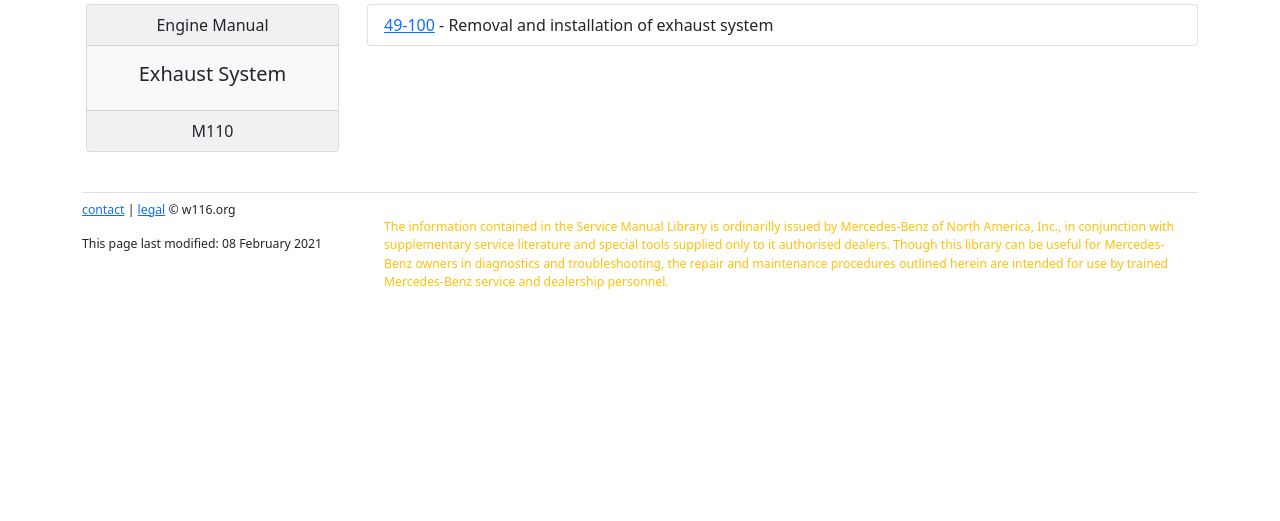
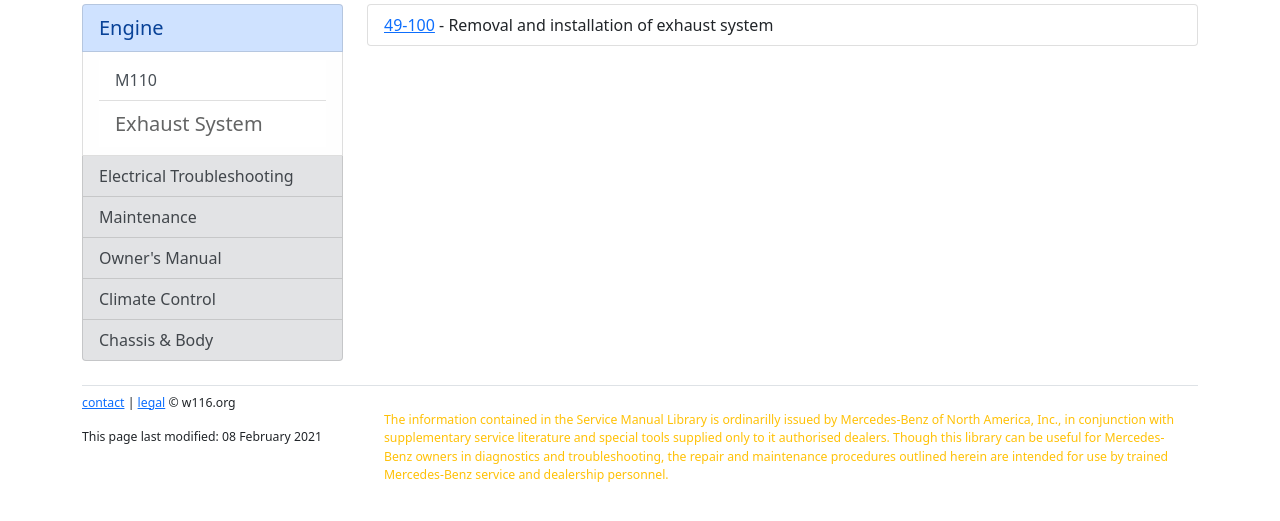
Before and after one commit to W116org/handbook, a Jekyll site: the page built from Engine/110/49-Exhaust.html, in a window 1280 px wide, cut to the strip 220-741 px from the top of the page. Built offline with Jekyll 4.4.1, drawn with Linux system fonts in a browser that asks for light colours; comment, search, counter and statistics services are not loaded.

Commit message:
Update 49-Exhaust.html

```diff
--- a/Engine/110/49-Exhaust.html
+++ b/Engine/110/49-Exhaust.html
@@ -8,12 +8,17 @@
 
 <div class="row">
   <div class="col-xs-12 col-md-3">
-    <div class="card text-center text-dark bg-light mb-3 mx-1">
-      <div class="card-header">Engine Manual</div>
-      <div class="card-body">
-          <h5 class="card-title">Exhaust System</h5>
+    <div class="list-group">
+      <a href="/Engine/" class="list-group-item list-group-item-primary lead list-group-item-action">Engine</a>
+      <div class="list-group-item list-group-item-light list-group list-group-flush">
+        <a href="/Engine/110/" class="list-group-item list-group-item-action">M110</a>
+        <div class="list-group-item lead">Exhaust System</div>
       </div>
-      <div class="card-footer">M110</div>
+      <a href="/ETM/" class="list-group-item list-group-item-secondary list-group-item-action">Electrical Troubleshooting</a>
+      <a href="/Maintenance/" class="list-group-item list-group-item-secondary list-group-item-action">Maintenance</a>
+      <a href="/OM/" class="list-group-item list-group-item-secondary list-group-item-action">Owner's Manual</a>
+      <a href="/Climate/" class="list-group-item list-group-item-secondary list-group-item-action">Climate Control</a>
+      <a href="/Chassis/" class="list-group-item list-group-item-secondary list-group-item-action">Chassis &amp; Body</a>
     </div>
   </div>
   <div class="col-xs-12 col-md-9">
```
